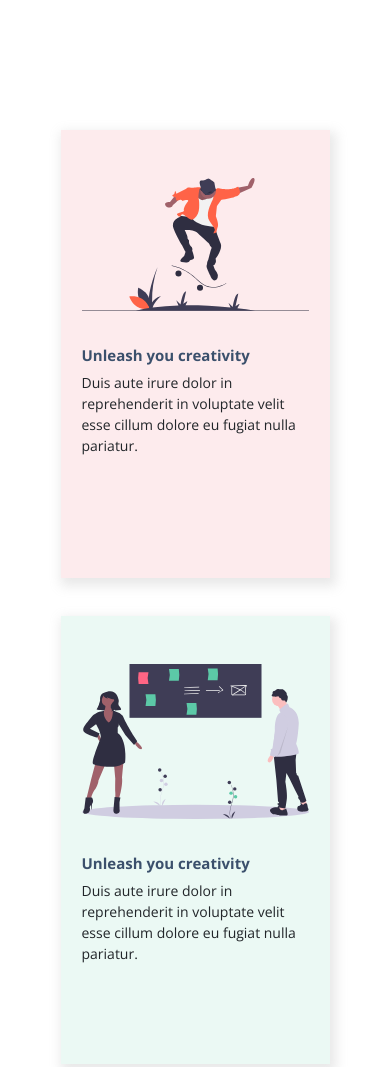
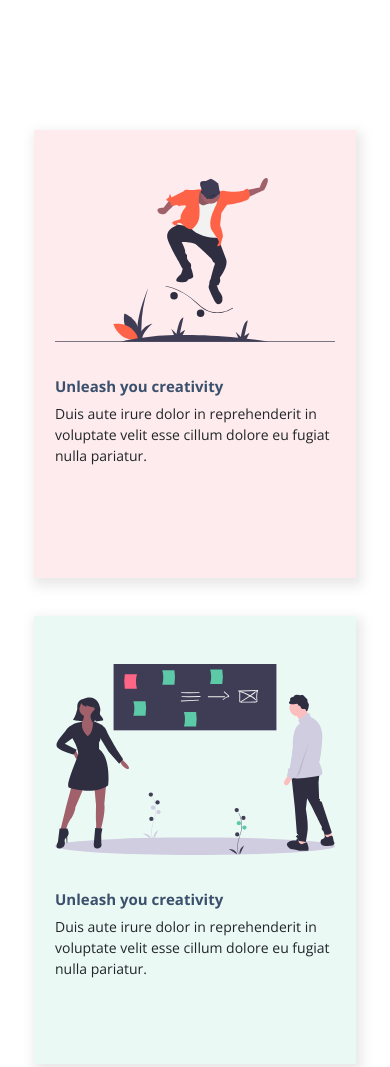
Before and after one commit to sharif123456/CMS-C-4-Responsive-Quick-Project, a plain HTML site: page index.html in a window 390 px wide. Shown: the part 1026-2093 px from the top of the page. Drawn offline with nearby package versions, Linux system fonts and the light colour scheme.

Commit message:
Update responsive.css

```diff
--- a/responsive.css
+++ b/responsive.css
@@ -116,7 +116,7 @@ footer p {
     text-align: center;
 }
 .creativity-section .container {
-       width: calc(100% - 103px)!important;
+       width: calc(100% - 50px)!important;
 
 }
 .creativity {
```
